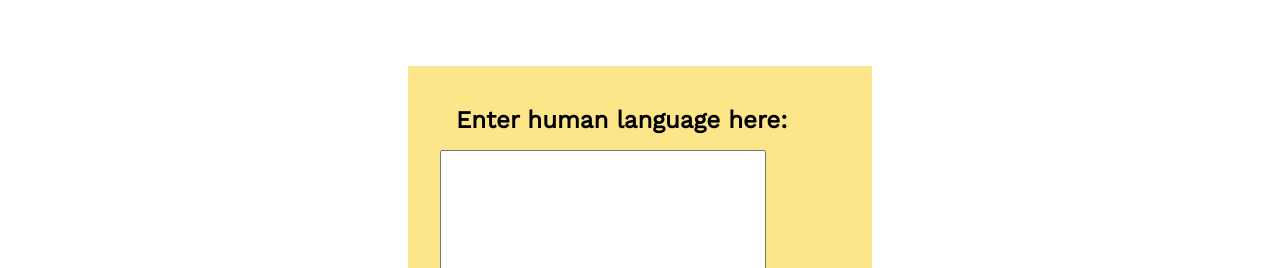
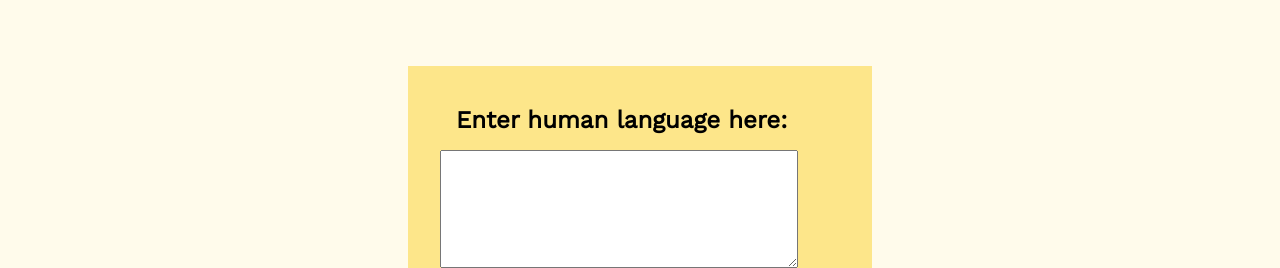
Before and after one commit to rohan9896/translation-app-neogcamp, a plain HTML site: page index.html in a window 1280 px wide. Shown: the part 532-800 px from the top of the page. Drawn offline with nearby package versions, Linux system fonts and the light colour scheme.

Commit message:
style: added bgcolor and changed ht and width of textarea

```diff
--- a/css/style.css
+++ b/css/style.css
@@ -11,6 +11,7 @@
 
 body{
     font-family: 'DM Sans', sans-serif;
+    background-color: #FFFBEB;
 }
 
 .container {
@@ -36,8 +37,12 @@ body{
 
 
 .container .box > textarea {
-    width: 40vh;
-    height: 20vh;
+    /* width: 40vh;
+    height: 20vh; */
+    width: 22rem;
+    height: 7rem;
+    display: flex;
+    justify-content: center;
     font-size: x-large;
 }
 
```
